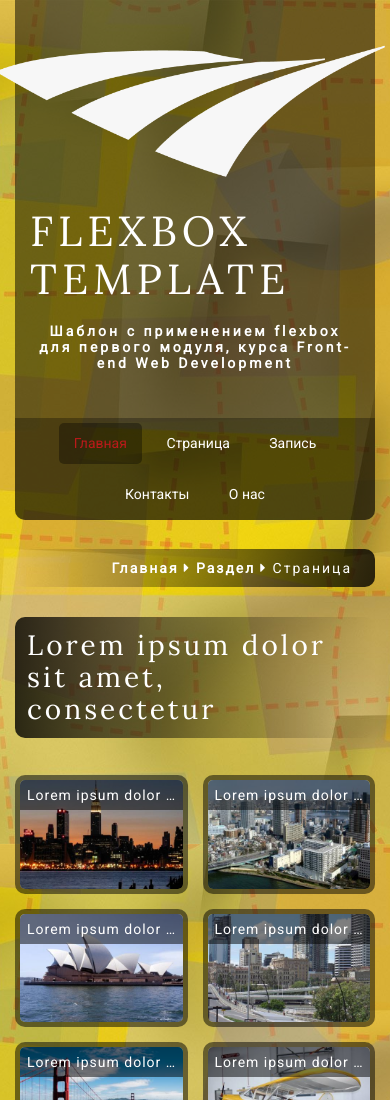
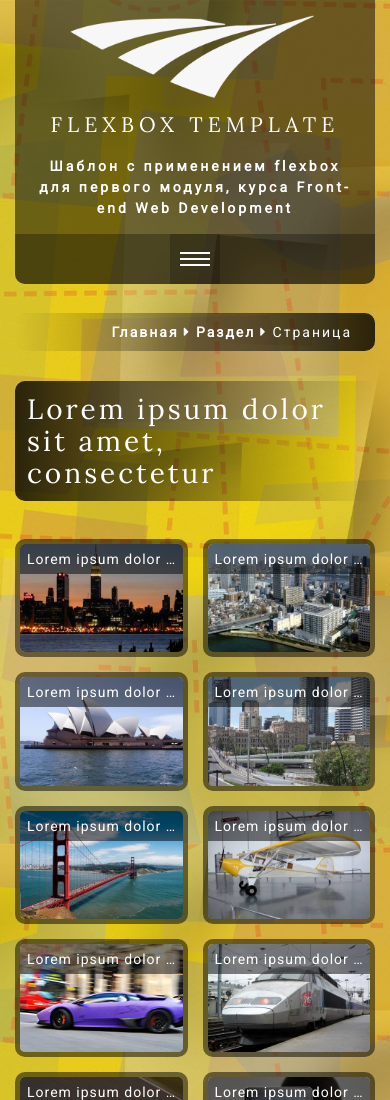
Before and after one commit to gnitetsky/flexbox-template-init-project, a website: page index.html in a window 390 px wide. Shown: the top 1100 px of the page. Drawn offline with Linux system fonts and the light colour scheme.

Commit message:
hamburger button added

```diff
--- a/assets/css/style.css
+++ b/assets/css/style.css
@@ -517,6 +517,7 @@ body {
     font-weight: 300;
     font-size: 42px;
     margin: 0;
+    text-align: center;
 }
 
 .header-logo > p {
@@ -529,15 +530,66 @@ body {
 
 .nav-menu {
     margin: 0 -15px -15px -15px;
+    background-color: rgba(0, 0, 0, 0.3);
+    border-radius: 0 0 10px 10px;
+    display: flex;
+    flex-direction: column;
+    align-items: center;
 }
 
-.nav-menu ul {
+.nav-menu-btn {
+    flex-direction: column;
+    width: 50px;
+    height: 50px;
+    cursor: pointer;
+    background-color: rgba(0, 0, 0, 0.2);
+    -webkit-box-orient: vertical;
+    -webkit-box-direction: normal;
+    -ms-flex-direction: column;
+    -webkit-box-align: center;
+    -ms-flex-align: center;
+    align-items: center;
+    -webkit-box-pack: center;
+    -ms-flex-pack: center;
+    justify-content: center;
+    justify-content: center;
+    display: flex;
+}
+
+.nav-menu-btn.active .nav-menu-btn-row:first-child {
+    top: 6px;
+    -webkit-transform: rotate(-135deg);
+    -ms-transform: rotate(-135deg);
+    transform: rotate(-135deg);
+}
+
+.nav-menu-btn.active .nav-menu-btn-row:last-child {
+    top: -6px;
+    -webkit-transform: rotate(-225deg);
+    -ms-transform: rotate(-225deg);
+    transform: rotate(-225deg);
+}
+
+.nav-menu-btn.active .nav-menu-btn-row:nth-child(2) {
+    opacity: 0;
+}
+
+.nav-menu-btn-row {
+    position: relative;
+    width: 60%;
+    height: 2px;
+    margin: 2px 0;
+    -webkit-transition: 0.5s;
+    -o-transition: 0.5s;
+    transition: 0.5s;
+    background-color: #ffffff;
+}
+
+.nav-menu-list {
     list-style-type: none;
-    background-color: rgba(0, 0, 0, 0.3);
     text-align: center;
     margin: 0;
     padding: 0;
-    border-radius: 0 0 10px 10px;
 }
 
 a {
@@ -545,20 +597,20 @@ a {
     color: inherit;
 }
 
-.nav-menu li.active a, .nav-menu a:hover, .nav-menu a:focus {
+.nav-menu-list li.active a, .nav-menu-list a:hover, .nav-menu-list a:focus {
     color:#bb1a1a;
     background-color:rgba(0, 0, 0, 0.35);
     border-radius: 5px;
 }
 
-.nav-menu ul li {
+.nav-menu-list li {
     display: inline-block;
     line-height: 21px;
     margin: 5px 3px;
 
 }
 
-.nav-menu ul li > a {
+.nav-menu-list li > a {
     display: block;
     padding: 10px 15px;
 }
@@ -989,10 +1041,52 @@ footer {
     }
 }
 
+@media (min-width: 769px) {
+    .nav-menu-btn {
+        display: none;
+    }
+}
+
 @media (max-width: 768px) {
     .card-wrapper {
         flex: 0 0 50%;
     }
+
+    .nav-menu-list {
+        display: none;
+        width: 100%;
+    }
+
+    .nav-menu-list.active {
+        display: -webkit-box;
+        display: -ms-flexbox;
+        display: flex;
+        flex-direction: column;
+        -webkit-box-orient: vertical;
+        -webkit-box-direction: normal;
+        -ms-flex-direction: column;
+    }
+
+    .nav-menu-list li {
+        margin: 0 5px;
+    }
+
+    .header-logo > img {
+        width: 250px;
+        margin-top: 0;
+        margin-bottom: 15px;
+    }
+
+    .header-logo > h1 {
+        font-size: 28px;
+    }
+
+    .header-logo > p {
+        line-height: 1.5em;
+        margin-bottom: 15px;
+    }
+
+
 }
 
 @media (max-width: 576px) {
@@ -1019,4 +1113,8 @@ footer {
     .widget-wrap {
         flex: 0 0 100%;
     }
+
+    .header-logo > h1 {
+        font-size: 21px;
+    }
 }
--- a/assets/js/main.js
+++ b/assets/js/main.js
@@ -4,9 +4,9 @@
       $('body').niceScroll();
   });
 
-  $('.header-menu__btn').click(function() {
+  $('.nav-menu-btn').click(function() {
     $(this).toggleClass('active');
-    $('.header-menu__list').toggleClass('active');
+    $('.nav-menu-list').toggleClass('active');
   });
 
 })(jQuery);
--- a/index.html
+++ b/index.html
@@ -25,7 +25,12 @@
                 <p>Шаблон с применением flexbox для первого модуля, курса Front-end Web Development</p>
             </div>
             <nav class="nav-menu">
-                <ul>
+                <div class="nav-menu-btn">
+                    <div class="nav-menu-btn-row"></div>
+                    <div class="nav-menu-btn-row"></div>
+                    <div class="nav-menu-btn-row"></div>
+                </div>
+                <ul class="nav-menu-list">
                     <li class="active"><a href="#">Главная</a></li>
                     <li><a href="#">Страница</a></li>
                     <li><a href="#">Запись</a></li>
```
